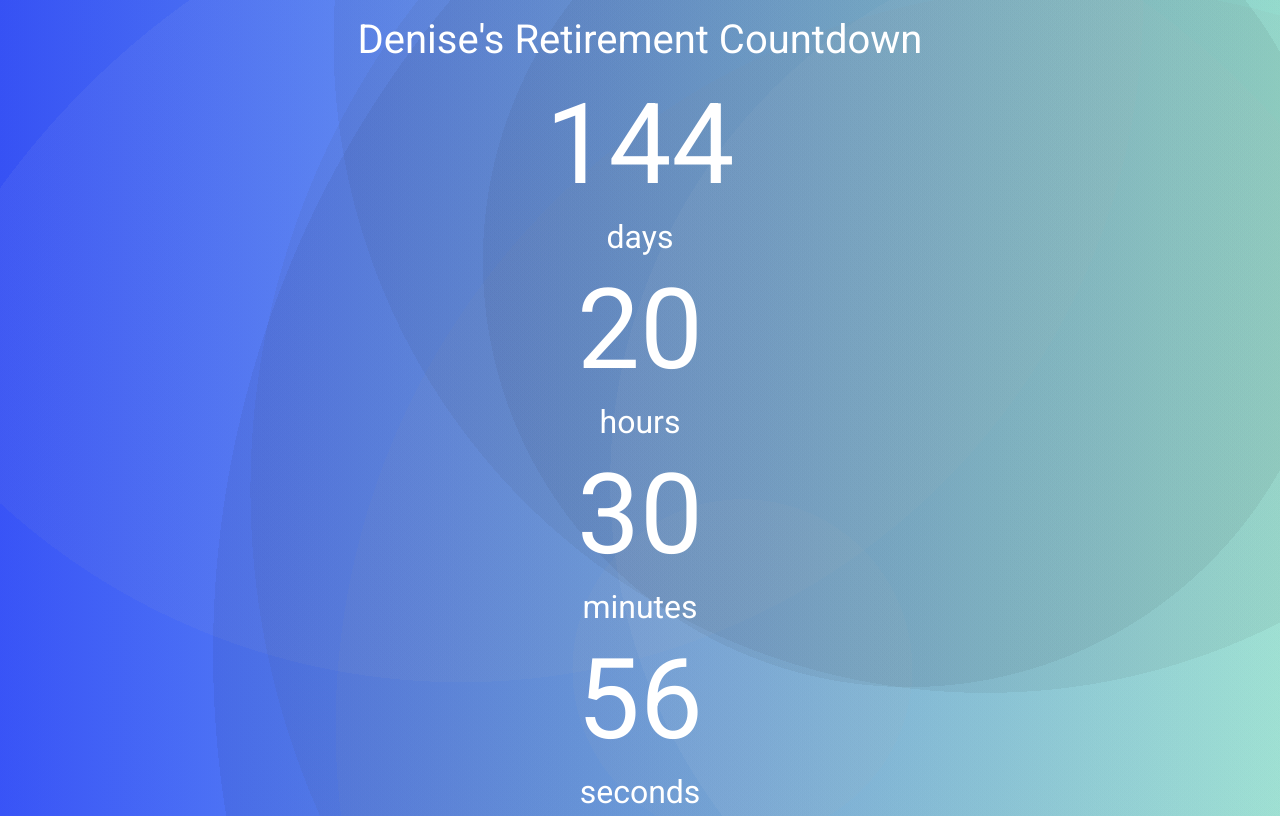
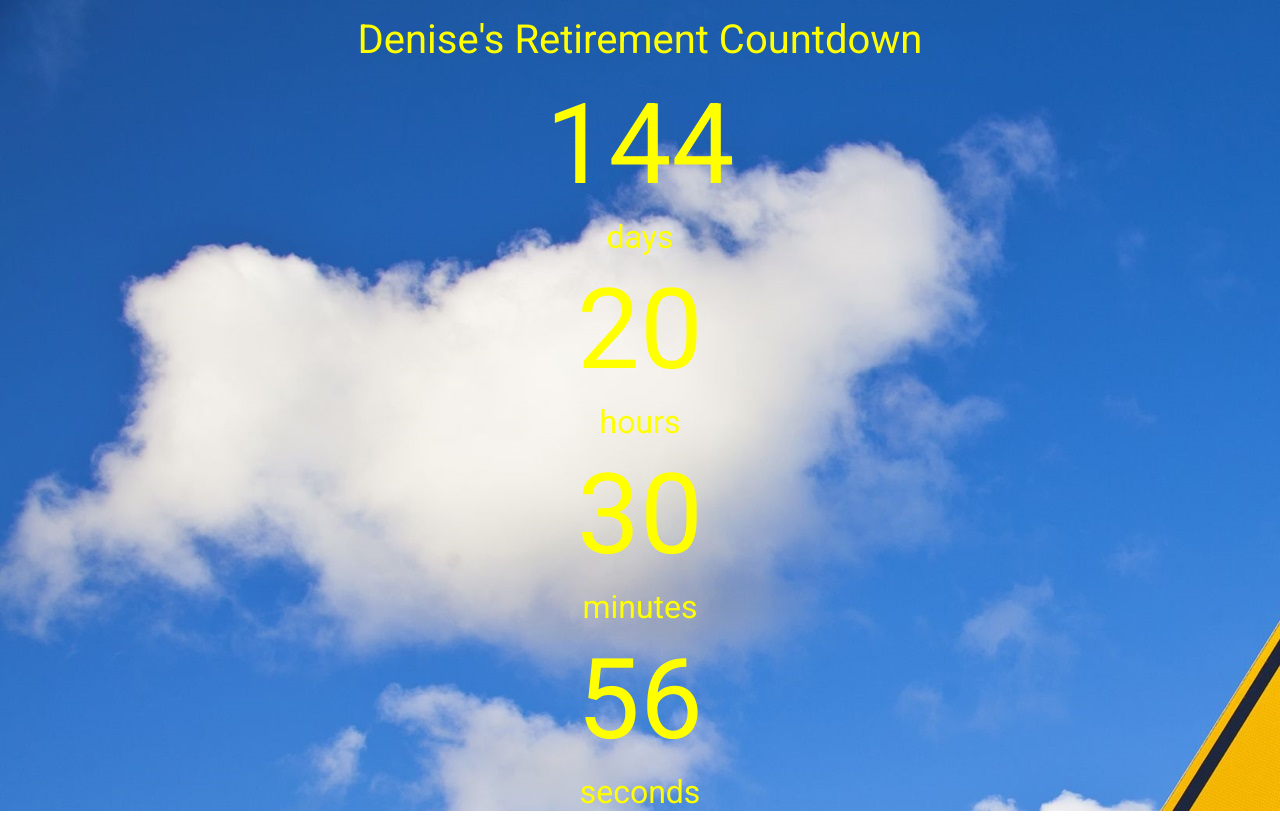
Before and after one commit to CoreyHedberg/denises_retirement_countdown, a plain HTML site: page index.html in a window 1280 px wide. Drawn offline with Linux system fonts and the light colour scheme.

Commit message:
Background work

```diff
--- a/index.css
+++ b/index.css
@@ -8,75 +8,8 @@ body {
   font-family: "Roboto", sans-serif;
   margin: 0 auto;
   text-align: center;
-  color: #fff;
-  background-image: radial-gradient(
-      circle at 82% 60%,
-      rgba(59, 59, 59, 0.06) 0%,
-      rgba(59, 59, 59, 0.06) 69%,
-      transparent 69%,
-      transparent 100%
-    ),
-    radial-gradient(
-      circle at 36% 0%,
-      rgba(185, 185, 185, 0.06) 0%,
-      rgba(185, 185, 185, 0.06) 59%,
-      transparent 59%,
-      transparent 100%
-    ),
-    radial-gradient(
-      circle at 58% 82%,
-      rgba(183, 183, 183, 0.06) 0%,
-      rgba(183, 183, 183, 0.06) 17%,
-      transparent 17%,
-      transparent 100%
-    ),
-    radial-gradient(
-      circle at 71% 32%,
-      rgba(19, 19, 19, 0.06) 0%,
-      rgba(19, 19, 19, 0.06) 40%,
-      transparent 40%,
-      transparent 100%
-    ),
-    radial-gradient(
-      circle at 77% 5%,
-      rgba(31, 31, 31, 0.06) 0%,
-      rgba(31, 31, 31, 0.06) 52%,
-      transparent 52%,
-      transparent 100%
-    ),
-    radial-gradient(
-      circle at 96% 80%,
-      rgba(11, 11, 11, 0.06) 0%,
-      rgba(11, 11, 11, 0.06) 73%,
-      transparent 73%,
-      transparent 100%
-    ),
-    radial-gradient(
-      circle at 91% 59%,
-      rgba(252, 252, 252, 0.06) 0%,
-      rgba(252, 252, 252, 0.06) 44%,
-      transparent 44%,
-      transparent 100%
-    ),
-    radial-gradient(
-      circle at 52% 82%,
-      rgba(223, 223, 223, 0.06) 0%,
-      rgba(223, 223, 223, 0.06) 87%,
-      transparent 87%,
-      transparent 100%
-    ),
-    radial-gradient(
-      circle at 84% 89%,
-      rgba(160, 160, 160, 0.06) 0%,
-      rgba(160, 160, 160, 0.06) 57%,
-      transparent 57%,
-      transparent 100%
-    ),
-    linear-gradient(90deg, rgb(46, 75, 248), rgb(166, 255, 237));
-  height: 100vh;
-  max-width: 100%;
-  overflow: hidden;
-}
+  color: yellow;
+  background-image: url(./images/retirement_background.jpg);
 
 #header {
   font-size: 2.5rem;
--- a/index.html
+++ b/index.html
@@ -12,25 +12,7 @@
     />
     <link rel="stylesheet" href="./index.min.css" />
     <script defer src="./index.min.js"></script>
-    <link rel="icon" href="favicon/app_icon.png" />
-    <link
-      rel="apple-touch-icon"
-      sizes="180x180"
-      href="./favicon/apple-touch-icon.png"
-    />
-    <link
-      rel="icon"
-      type="image/png"
-      sizes="32x32"
-      href="./favicon/favicon-32x32.png"
-    />
-    <link
-      rel="icon"
-      type="image/png"
-      sizes="16x16"
-      href="./favicon/favicon-16x16.png"
-    />
-    <link rel="manifest" href="./favicon/site.webmanifest" />
+    <link rel="shortcut icon" href="favicon/favicon.png" type="image/x-icon" />
     <title>Denise's Retirement Countdown</title>
   </head>
   <body>
--- a/index.js
+++ b/index.js
@@ -31,7 +31,7 @@ function countdownToVacationCompleted() {
   document.getElementById("vacation-countdown").style.display = "none"
   document.getElementById(
     "header-text"
-  ).innerText = `Enjoy your vacation Boss (and family)!`
+  ).innerText = `Enjoy your retirement Denise`
   return
 }
 // Initialize the function
```
Also changed, not shown: favicon/android-chrome-192x192.png (deleted), favicon/android-chrome-512x512.png (deleted), favicon/app_icon.png (deleted), favicon/apple-touch-icon.png (deleted), favicon/favicon-16x16.png (deleted), favicon/favicon-32x32.png (deleted), favicon/favicon.ico (deleted), favicon/favicon.png (added), favicon/site.webmanifest (deleted), images/background-2.gif (deleted), images/retirement_background.jpg (added), index.min.css, index.min.js, 1 other file.
